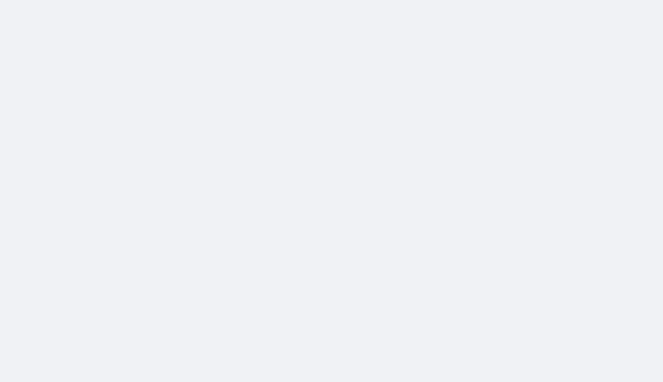
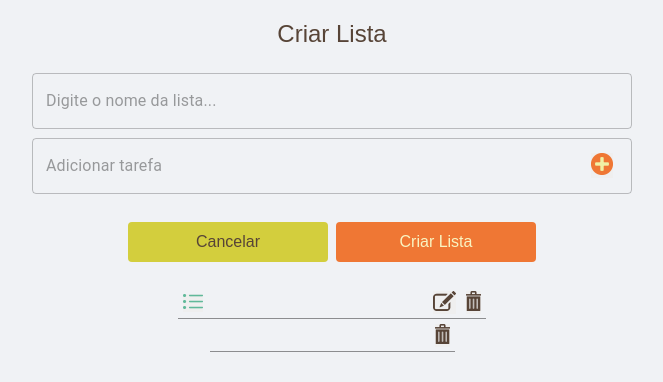
Before and after one commit to Kaueny-Alves/mini-app, a React (Create React App) app: page /create in a window 1280 px wide. Shown: the top 382 px of the page, without its empty margins (308-971 px from the left). Built offline with nearby package versions, Linux system fonts and the light colour scheme.

Commit message:
Cria,cão dos elementos da tela de criar listas

```diff
--- a/package.json
+++ b/package.json
@@ -3,6 +3,7 @@
   "version": "0.1.0",
   "private": true,
   "dependencies": {
+    "@material-ui/core": "^4.12.3",
     "react": "^17.0.2",
     "react-dom": "^17.0.2",
     "react-router-dom": "^6.1.1",
--- a/src/pages/Lists/CreateLists.tsx
+++ b/src/pages/Lists/CreateLists.tsx
@@ -1,9 +1,119 @@
-import React from 'react'
+import React, { useEffect, MouseEvent, useState, ChangeEvent } from "react";
+import { Btn } from '../../global'
+import { Container, ContentBtn, Form } from './styles'
+import adicionar from "../../assets/adicionar.png";
+import icone_lista from "../../assets/icone_lista.png";
+import editar from "../../assets/icone_editar.png";
+import excluir_lista from "../../assets/icone_deletar_lista.png";
+import excluir_tarefa from "../../assets/icone_deletar_tarefa-subtarefa.png";
+import TextField from '@material-ui/core/TextField';
+
+interface ILists {
+  id: string;
+  nameList: string;
+  tasks: [{
+    id: string;
+    nameTask: string;
+  }]
+}
 
 export function CreateLists() {
+
+  const [lists, setLists] = useState([])
+  const [nameList, setNameList] = useState([])
+  const [nameTasks, setNameTasks] = useState([])
+
+  useEffect(() => {
+    localStorage.setItem('nameList', JSON.stringify(nameList))
+    localStorage.setItem('nameTask', JSON.stringify(nameTasks))
+  }, [nameList, nameTasks]);
+
+  useEffect(() => {
+    const retrieveLists = JSON.parse(localStorage.getItem('nameList') || "")
+    const retrieveTasks = JSON.parse(localStorage.getItem('nameTask') || "")
+    setNameList(retrieveLists)
+    setNameTasks(retrieveTasks)
+    console.log(retrieveTasks, retrieveLists)
+  }, []);
+
+  function onChange(e: ChangeEvent<HTMLInputElement>) {
+    setLists({
+      ...lists,
+      [e.target.name]: e.target.value
+    })
+  }
+
+  const creatList = (e: MouseEvent<HTMLButtonElement>) => {
+    e.preventDefault()
+    setNameList(lists)
+  }
+
+  const createTask = (e: MouseEvent<HTMLButtonElement>) => {
+    e.preventDefault();
+    setNameTasks(lists)
+  }
+
   return (
-    <div>
+    <Container>
+      <h2 className="text">Criar Lista</h2>
+      <Form className={""} noValidate autoComplete="off">
+        <TextField
+          name="nameList"
+          placeholder="Digite o nome da lista..."
+          variant="outlined"
+          onChange={onChange}
+        />
+        <TextField
+          name="nameTask"
+          placeholder="Adicionar tarefa"
+          variant="outlined"
+          onChange={onChange}
+          InputProps={{
+            endAdornment: (
+              <button className="btn" >
+                <img src={adicionar} alt="imagem de adicionar" />
+              </button>
+            ),
+          }}
+        />
+      </Form>
 
-    </div>
+      <ContentBtn>
+        <Btn color="greeny">Cancelar</Btn>
+        <Btn color="orange" onClick={creatList}>Criar Lista</Btn>
+      </ContentBtn>
+
+      <TextField
+        value={nameList}
+        InputProps={{
+          endAdornment: (
+            <>
+              <button className="btn" >
+                <img src={editar} alt="imagem de adicionar" />
+              </button>
+              <button className="btn" >
+                <img src={excluir_lista} alt="imagem de adicionar" />
+              </button>
+            </>
+          ),
+          startAdornment: (
+            <button className="btn" >
+              <img src={icone_lista} alt="imagem de adicionar" />
+            </button>
+          )
+        }}
+      />
+      <TextField
+        value={nameTasks}
+        InputProps={{
+          endAdornment: (
+            <button className="btn" onClick={createTask}>
+              <img src={excluir_lista} alt="imagem de adicionar" />
+            </button>
+          ),
+        }}
+      />
+
+    </Container>
   )
 }
--- a/src/pages/Lists/index.tsx
+++ b/src/pages/Lists/index.tsx
@@ -7,6 +7,7 @@ import editar from "../../assets/icone_editar.png";
 import excluir_lista from "../../assets/icone_deletar_lista.png";
 import excluir_tarefa from "../../assets/icone_deletar_tarefa-subtarefa.png";
 import { Container, ContentTitle, ContainerList } from './styles';
+import { Link } from 'react-router-dom';
 
 
 
@@ -64,9 +65,11 @@ export function Lists() {
       <Container>
         <ContentTitle>
           <h2 className="text">Listas</h2>
+          <Link to={'/create'}>
           <button className="btn" >
             <img src={adicionar} alt="imagem de adicionar" />
           </button>
+          </Link>
         </ContentTitle>
         {lists && lists.map((list) => {
           return <ContainerList>
```
Also changed, not shown: 1 other file (tests, documents, lock files or other folders).
